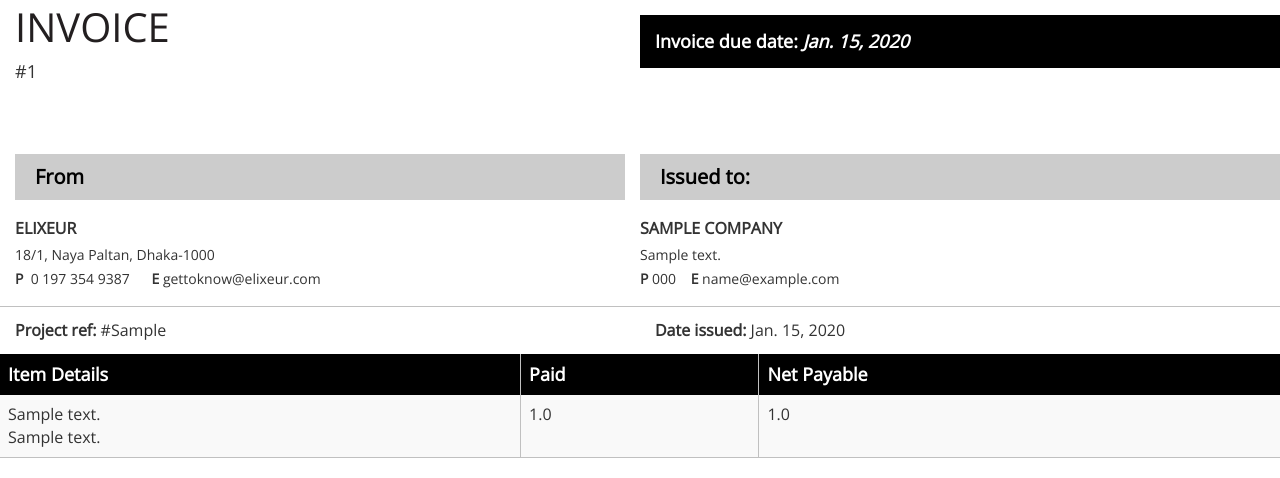
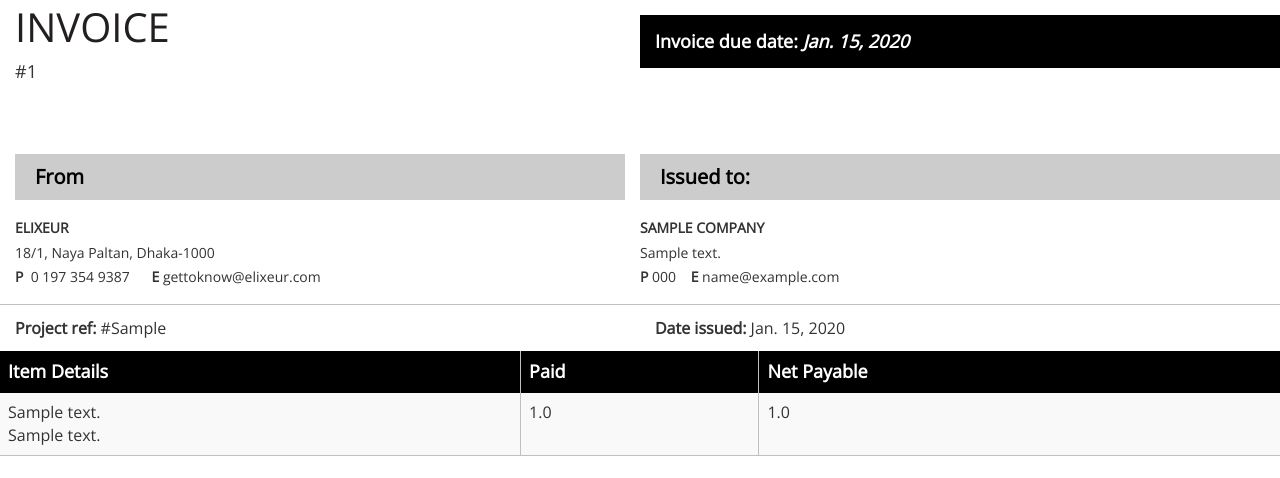
Before and after one commit to russell310/pdf_generate, a Django app: template invoice/templates/invoice.html in a window 1280 px wide. Shown: the part 212-690 px from the top of the page. Run offline with Django 3.2, Linux system fonts and the light colour scheme; tables that the repository leaves empty hold one stand-in row (values such as "Sample post"); the template is opened without the code that fills it: values that come from a table or form of the project are taken from there, most other values are stand-ins (such as "Sample title", 1, 10 or a date in 2020); some libraries are stand-ins or nearby versions.

Commit message:
font size

```diff
--- a/invoice/templates/invoice.html
+++ b/invoice/templates/invoice.html
@@ -77,7 +77,7 @@
         }
 
         .in-form h3 {
-            font-size: 16px;
+            font-size: 14px;
             text-transform: uppercase;
         }
 
```
